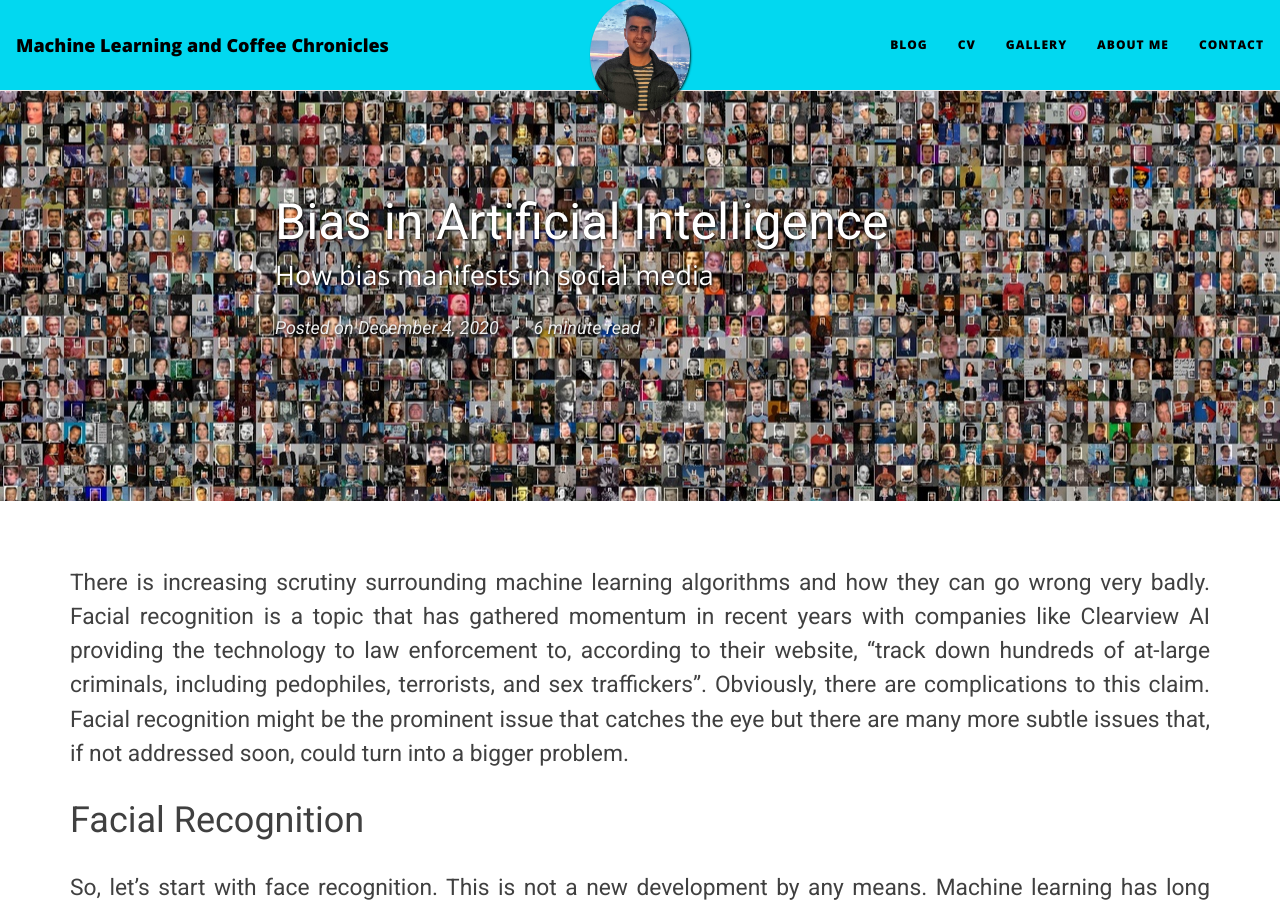
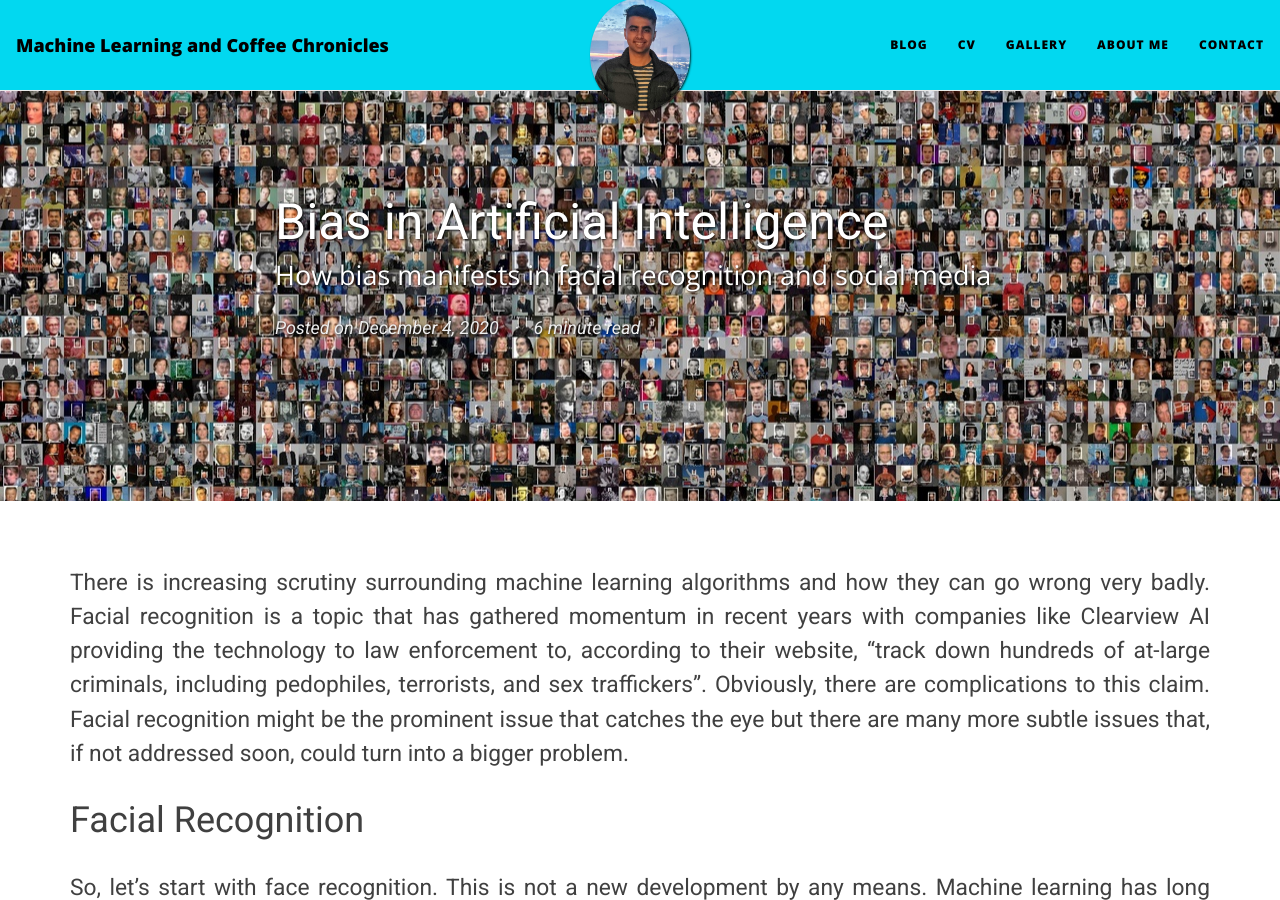
Before and after one commit to vikasnataraja/vikasnataraja.github.io, a Jekyll site: the page built from _posts/2020-12-04-Bias-Artificial-Intelligence.md, in a window 1280 px wide and 900 px high. Built offline with Jekyll 4.4.1, drawn with Linux system fonts in a browser that asks for light colours; nearby versions of some CDN libraries; formulas are drawn with MathJax 3; comment, search, counter and statistics services are not loaded.

Commit message:
edit subtitle

```diff
--- a/_posts/2020-12-04-Bias-Artificial-Intelligence.md
+++ b/_posts/2020-12-04-Bias-Artificial-Intelligence.md
@@ -1,7 +1,7 @@
 ---
 layout: post
 title: Bias in Artificial Intelligence
-subtitle: How bias manifests in social media
+subtitle: How bias manifests in facial recognition and social media
 cover-img: /assets/img/bias_ai/msceleb_montage.jpg
 tags: [machine-learning, bias, ai-series]
 ---
```
